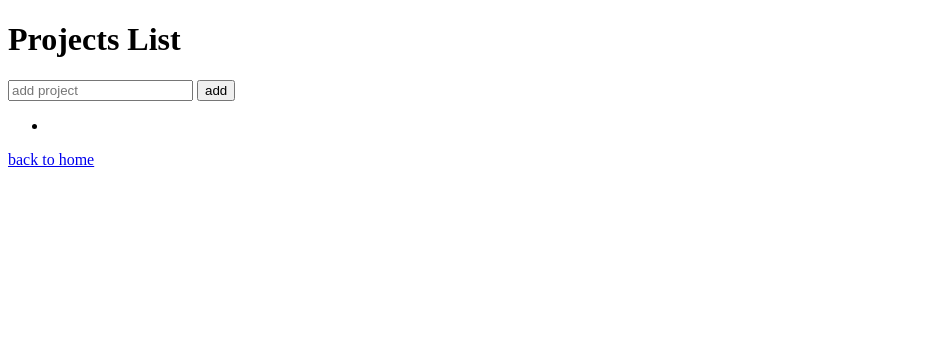
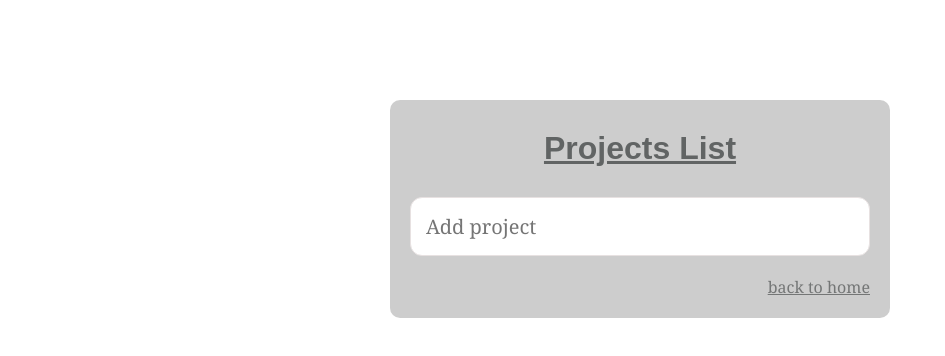
Before and after one commit to Aniketpn123/Aniket-portpholio, a plain HTML site: page projects.html in a window 1280 px wide. Shown: the whole page, without its empty margins (0-945 px from the left). Drawn offline with Linux system fonts and the light colour scheme.

Commit message:
Update projects.html

```diff
--- a/projects.html
+++ b/projects.html
@@ -3,52 +3,118 @@
 <head>
   <meta charset="UTF-8">
   <meta name="viewport" content="width=device-width, initial-scale=1.0">
-  <title>Document</title>
+  <title>Resume Projects</title>
+  <style>
+     *{
+      padding: 0px;
+      margin: 0px;
+      box-sizing: border-box;
+      font-family:Arial, Helvetica, sans-serif;
+
+     }
+
+     .container{
+      background-color:rgba(28, 27, 27, 0.218);
+      width: 100%;
+      max-width: 500px;
+      padding: 20px;
+      display: flex;
+      flex-direction:column ;
+      margin:100px auto 10px;
+      border-radius: 10px;
+
+     }
+     .container h1{
+      text-align: center;
+      margin-bottom: 20px;
+      color: rgb(97, 100, 100);
+      text-decoration: underline;
+      padding:10px ;
+     }
+     .container input{
+      flex:1;
+      padding: 15px;
+      border-radius: 12px;
+      border: 1px solid rgb(231, 225, 225);
+      font-size: 20px;
+      color: orange;
+      margin-bottom: 20px;
+      font-family: Cambria, Cochin, Georgia, Times, 'Times New Roman', serif;
+     }
+     .container ul{
+        list-style: none;
+        font-size: 20px;
+        color: rgb(97, 100, 100);
+
+     }
+     button{
+        border: none;
+
+     }
+     a{
+      text-align: end;
+      color: rgb(116, 118, 118);
+      font-family: Cambria, Cochin, Georgia, Times, 'Times New Roman', serif;
+     }
+  </style>
 </head>
 <body>
-  <h1>Projects List</h1>
 
-    <input id ="input" class="input"type="text" placeholder="add project">
-    <button class="btn"id="btn">add</button>
-
-    <ul class="list"id="list"></ul>
-
-
-    <a href="index.html">back to home</a>
-
+     <div class="container">
+        <h1>Projects List</h1>
+        <input id ="input" class="input"type="text" placeholder="Add project">
+        <ul class="list"id="list"></ul>
+        <a href="index.html">back to home</a>
+     </div>
 
   <script>
 
-     let todolist=[];
-     let todos=''||localStorage.getItem('todos');
- add()
 
 
-    function add(){
+  let list=document.querySelector('.list');
+  function savelist()
+   {
+    localStorage.setItem('listitem',list.innerHTML);
+   }
+   function getitem()
+   {
+    list.innerHTML=localStorage.getItem('listitem');
+   }
+   getitem();
 
-      let input=document.querySelector('.input');
-     let list=document.querySelector('.list');
-     let btn=document.querySelector('.btn');
-     let l=list.value;
-     let i=input.value;
-     todolist.push(i);
-     console.log(todolist);
+  input.addEventListener('keydown',(e)=>{
+    if(e.key==="Enter"){
+      if(input.value==='')
+      {
+        alert('add link');
+      }
+      else{
+        render();
+        savelist();
+      }
+    }
+  })
 
-     for(let i=0;i<todolist.length;i++)
-     {
-          todos= todolist[i];
-     }
-     console.log(todos);
+ function render()
+ {
+  let input=document.getElementById('input');
+  let li=document.createElement('li');
+  li.innerHTML=input.value;
+  list.appendChild(li);
+  let d=document.createElement('button');
+  li.appendChild(d);
+  d.innerHTML='\u00d7';
+  console.log(list);
+  input.value='';
+ }
 
-     list.innerHTML+=`<li>${todos}</li>`;
-
-     localStorage.setItem('todos',todos);
-     input.value='';
-
-
-    }
-
-
+  list.addEventListener('click',(e)=>{
+  if(e.target.tagName==="BUTTON")
+  {
+    e.target.parentElement.remove();
+    savelist();
+  }
+  })
 
   </script>
 </body>
```
